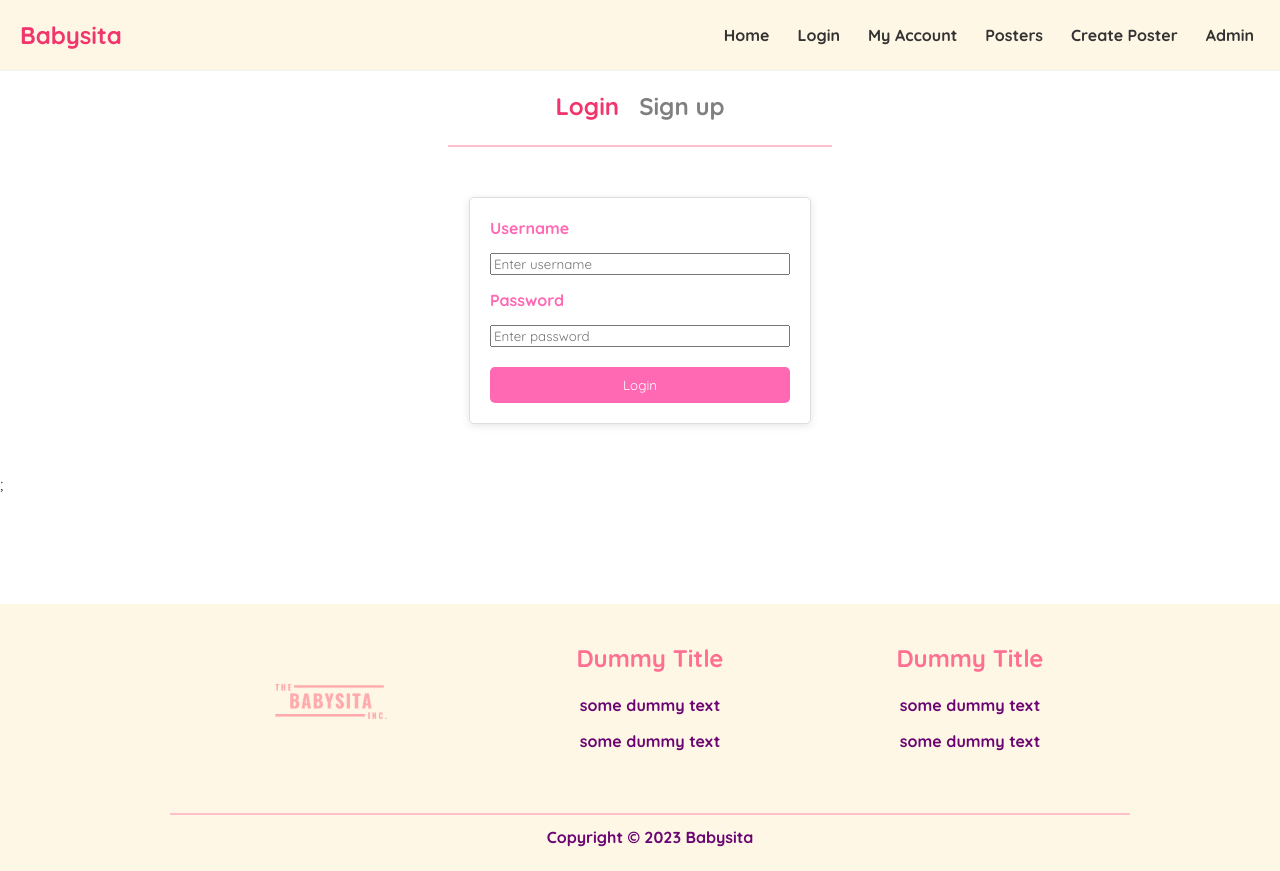
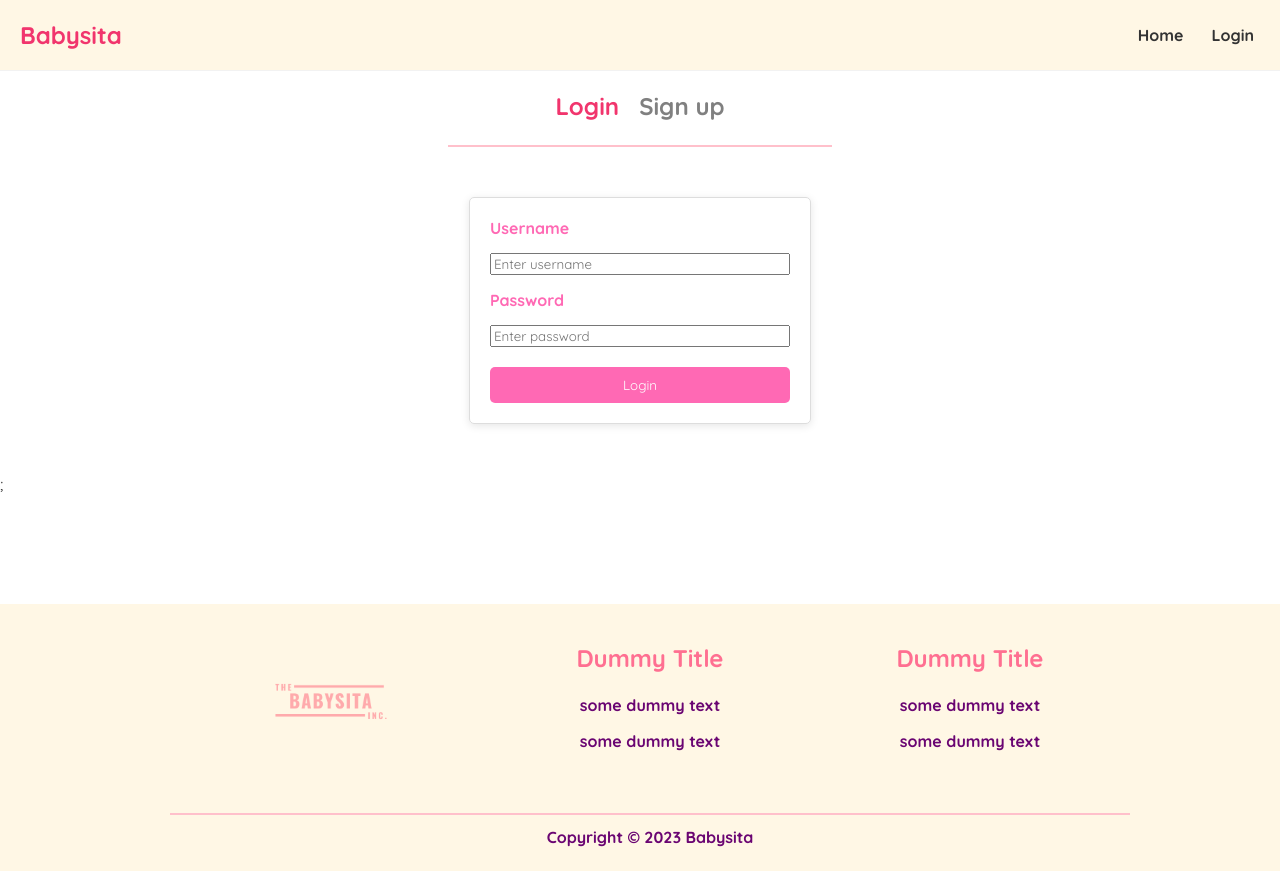
Before and after one commit to DankoKr/babysita-web, a React (Vite) app: page /login in a window 1280 px wide. Built offline with nearby package versions, Linux system fonts and the light colour scheme.

Commit message:
improved navbar

```diff
--- a/src/App.jsx
+++ b/src/App.jsx
@@ -27,7 +27,7 @@ function App() {
   return (
     <Router>
       <div className="App">
-        <Navbar />
+        <Navbar user={user}/>
         <div className="wrapper">
           <div className="content">
             <Routes>
--- a/src/components/Navbar.jsx
+++ b/src/components/Navbar.jsx
@@ -1,20 +1,24 @@
 import styles from './Navbar.module.css'
 import { NavLink } from "react-router-dom";
 
-const Navbar = () => {
+const Navbar = ({ user }) => {
+  const nav = [
+    { path:     "/",         name: "Home",        isMenu: true,     isPrivate: false },
+    { path:     "/login",    name: "Login",       isMenu: false,    isPrivate: false },
+    { path:     "/account",  name: "Account",     isMenu: true,     isPrivate: true  },
+  ]
+
   return (
     <nav className={styles.navBar}>
       <h1>Babysita</h1>
-
       <div className={styles['links']}>
-          <NavLink to="/">Home</NavLink>
-          <NavLink to="/login">Login</NavLink>
-          <NavLink to="/account">My Account</NavLink>
-          <NavLink to="/posters">Posters</NavLink>
-          <NavLink to="/create-poster">Create Poster</NavLink>
-          <NavLink to="/admin">Admin</NavLink>
+        {nav.map((route) => {
+          if ((user && route.isMenu) || (!user && !route.isPrivate)) {
+            return <NavLink key={route.path} to={route.path}>{route.name}</NavLink>
+          }
+          return null;
+        })}
       </div>
-
     </nav>
   );
 }
```
Lines whose indentation alone changed are shown as unchanged.
